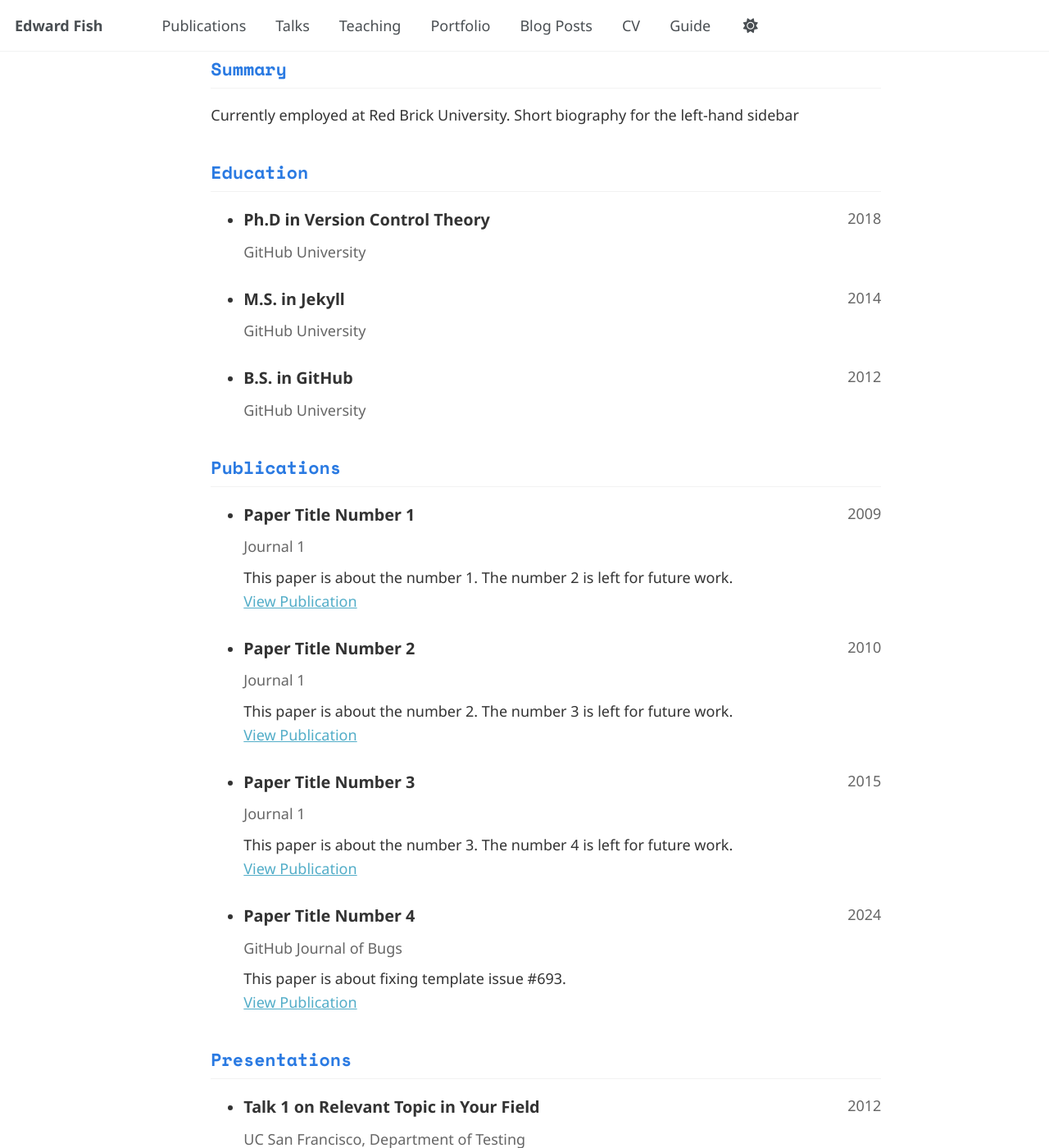
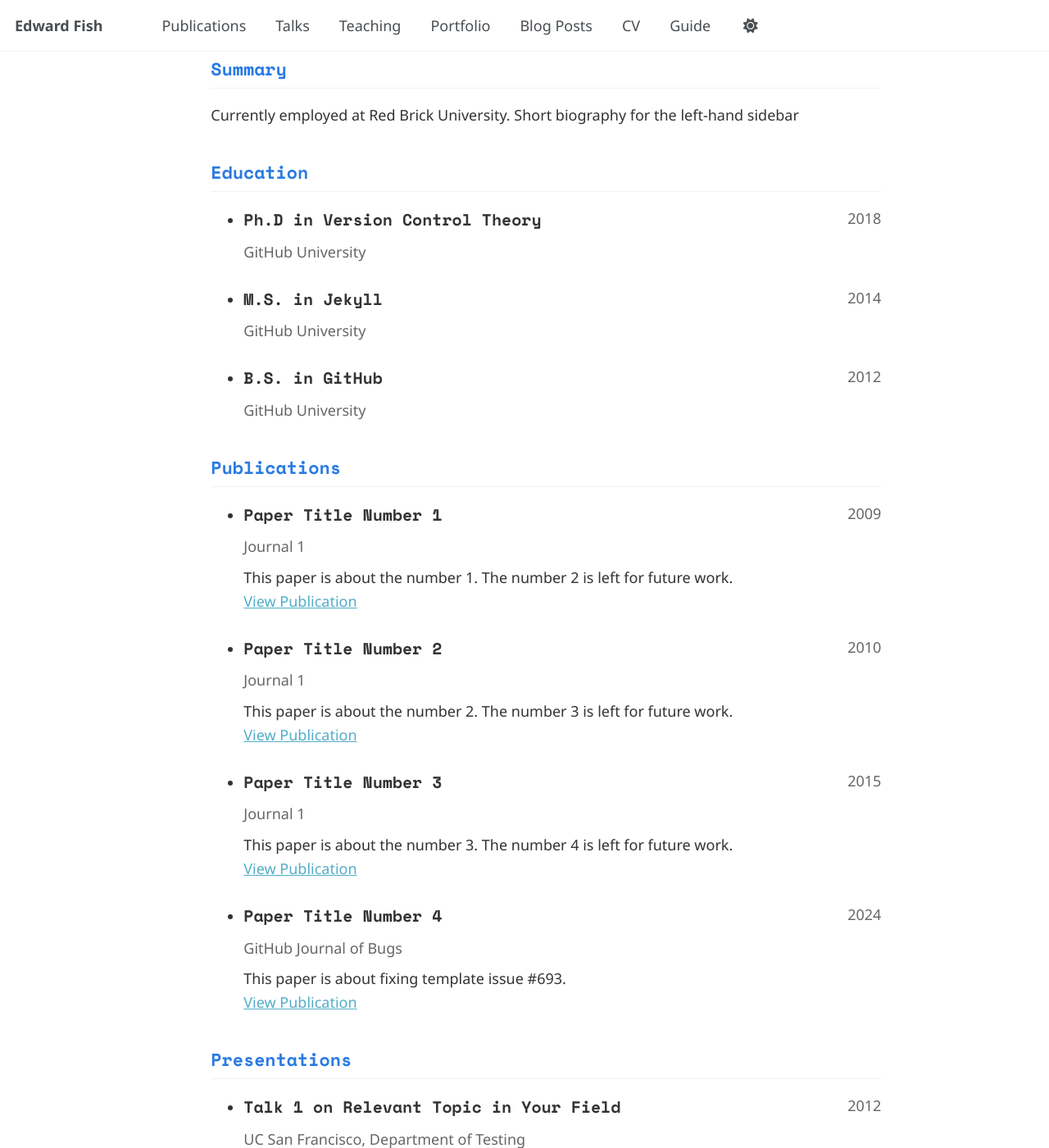
Before and after one commit to ed-fish/ed-fish.github.io, a Jekyll site: the page built from _pages/cv-json.md, in a window 1280 px wide and 1400 px high, scrolled down 311 px. Shown: the whole window at 82% size. Built offline with Jekyll 4.4.1, drawn with Linux system fonts in a browser that asks for light colours.

Commit message:
Update cv-style.css

```diff
--- a/assets/css/cv-style.css
+++ b/assets/css/cv-style.css
@@ -233,3 +233,16 @@
     background-color: transparent;
   }
 }
+
+/* Apply Space Mono to all section headers and item titles */
+.cv-section h2,
+.cv-item-title {
+  font-family: "Space Mono", "Courier New", monospace;
+}
+
+/* Ensure all descriptive text matches the main body font size */
+.cv-item-subtitle,
+.cv-item-summary,
+.cv-item-highlights li {
+  font-size: 1em; /* Resets the font size to match the base body text */
+}
```
